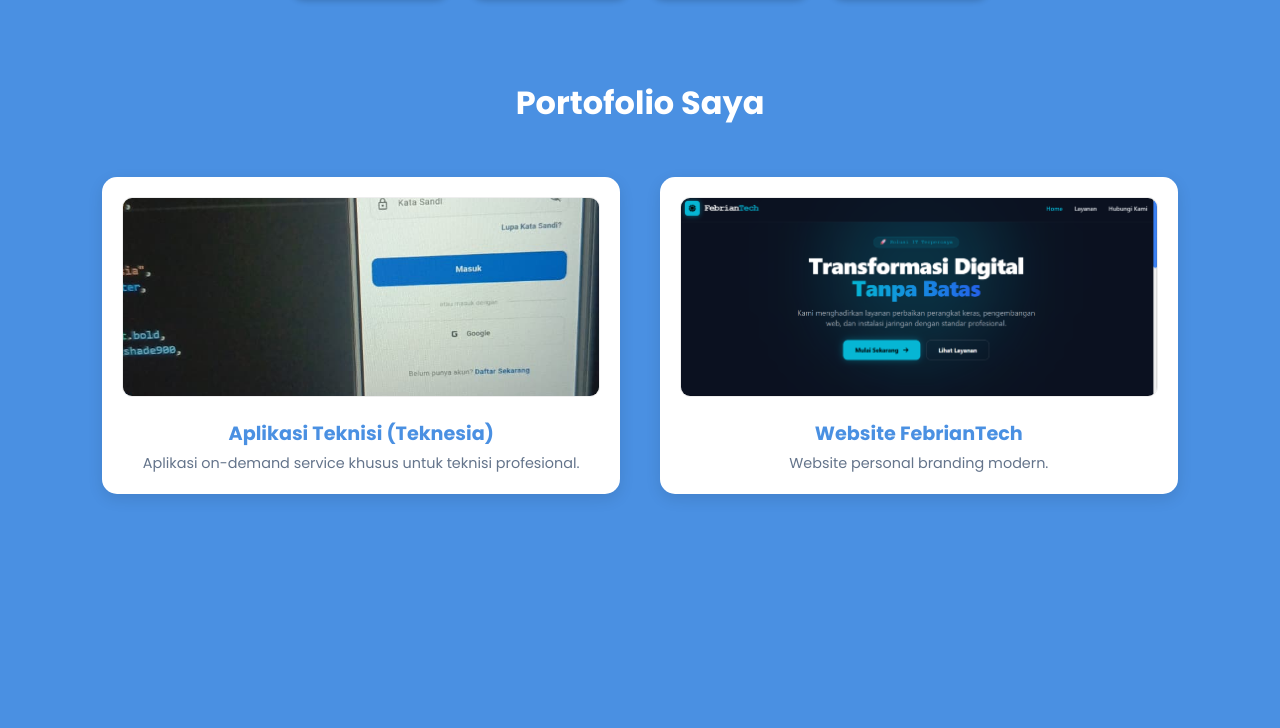
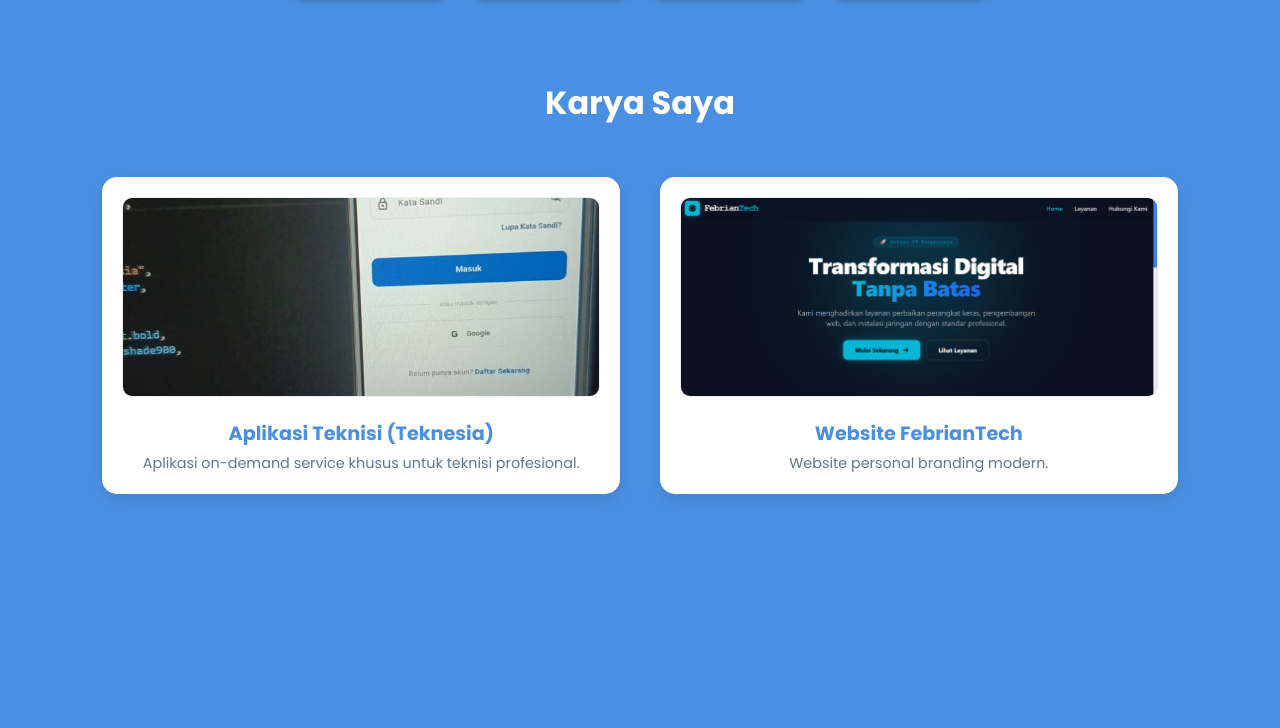
Before and after one commit to dedifebrianto291/Dedi-Febrianto, a plain HTML site: page index.html in a window 1280 px wide. Shown: the part 2143-2871 px from the top of the page. Drawn offline with Linux system fonts and the light colour scheme.

Commit message:
Update index.html

```diff
--- a/index.html
+++ b/index.html
@@ -138,7 +138,7 @@
 
    <section id="projects">
 
-        <h2 class="section-title" style="color: white; margin-bottom: 50px;">Portofolio Saya</h2>
+        <h2 class="section-title" style="color: white; margin-bottom: 50px;">Karya Saya</h2>
 
         <div class="project-grid">
 
```
